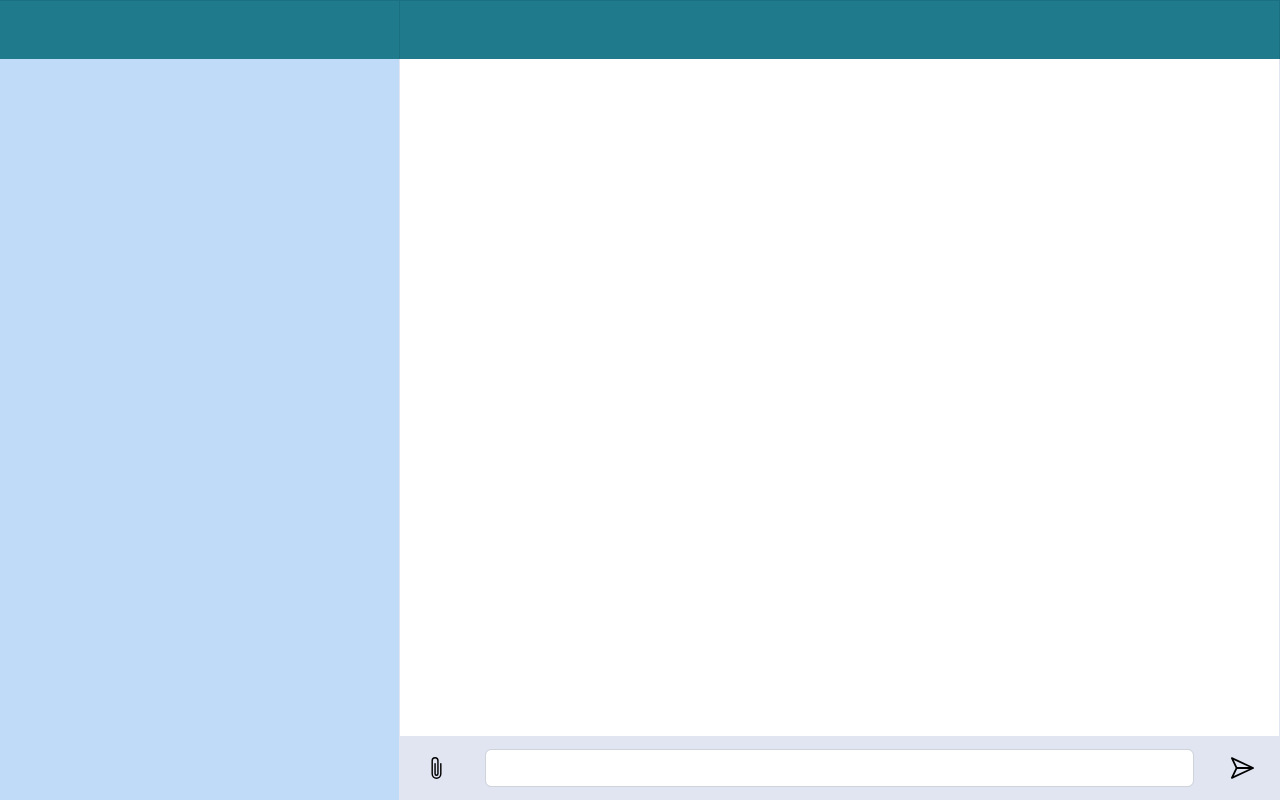
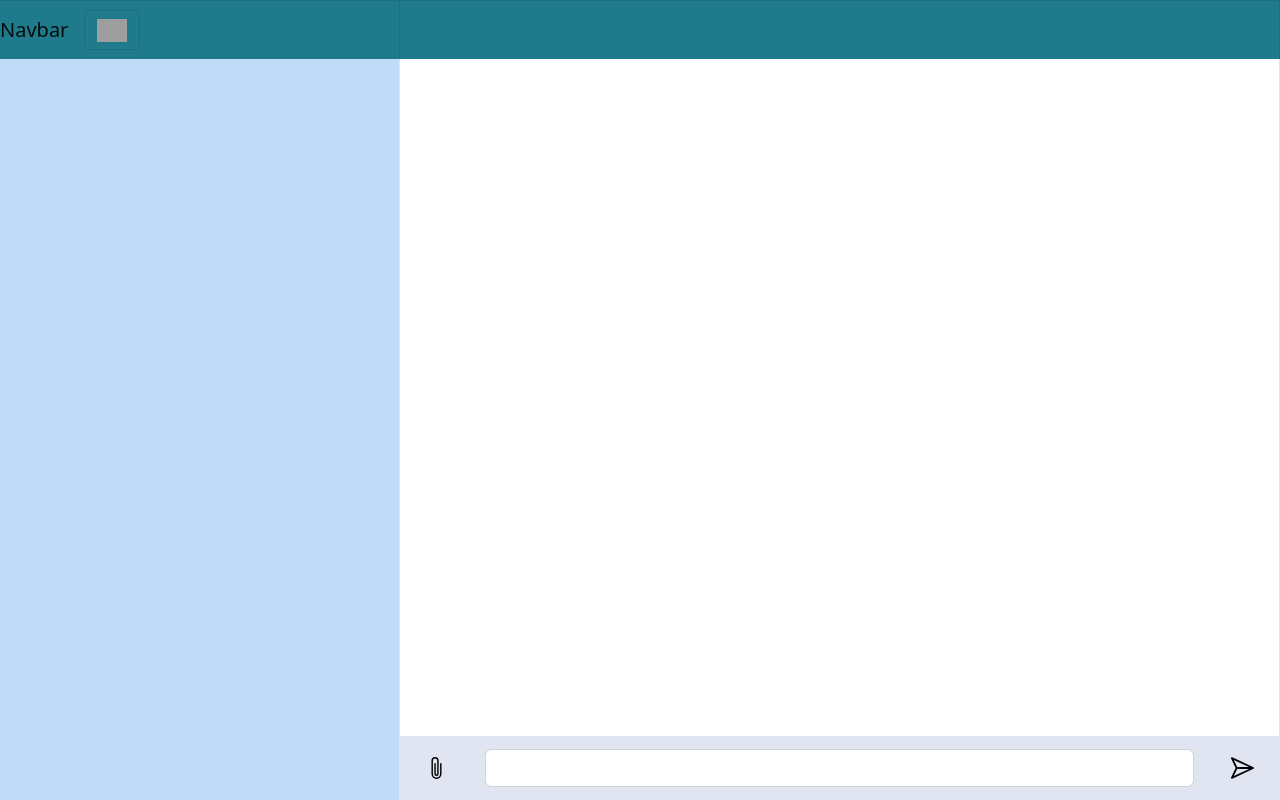
Before and after one commit to SpeedFox198/Infosecurity-Project, a SvelteKit app in the folder client/: page /chat in a window 1280 px wide. Built offline with nearby package versions, Linux system fonts and the light colour scheme; grey boxes are pictures that could not be loaded.

Commit message:
moved files

```diff
--- a/client/src/routes/chat/LeftSection.svelte
+++ b/client/src/routes/chat/LeftSection.svelte
@@ -1,3 +1,7 @@
+<script>
+import Nav from "./Nav.svelte";
+</script>
+
 <style>
 .left-section {
     width: 25rem;
@@ -23,7 +27,7 @@
 
     <!-- Profile & Settings Section -->
     <div class="d-flex top-left">
-
+        <Nav/>
     </div>
 
     <!-- Chat List Section -->
--- a/client/src/nav.html
+++ b/client/src/routes/chat/Nav.svelte
@@ -1,5 +1,5 @@
 <!--Navbar-->
-<nav class="navbar navbar-light navbar-2 1F7A8C">
+<nav class="navbar navbar-2 1F7A8C">
 
     <!-- Navbar brand -->
     <a class="navbar-brand" href="#">Navbar</a>
```
